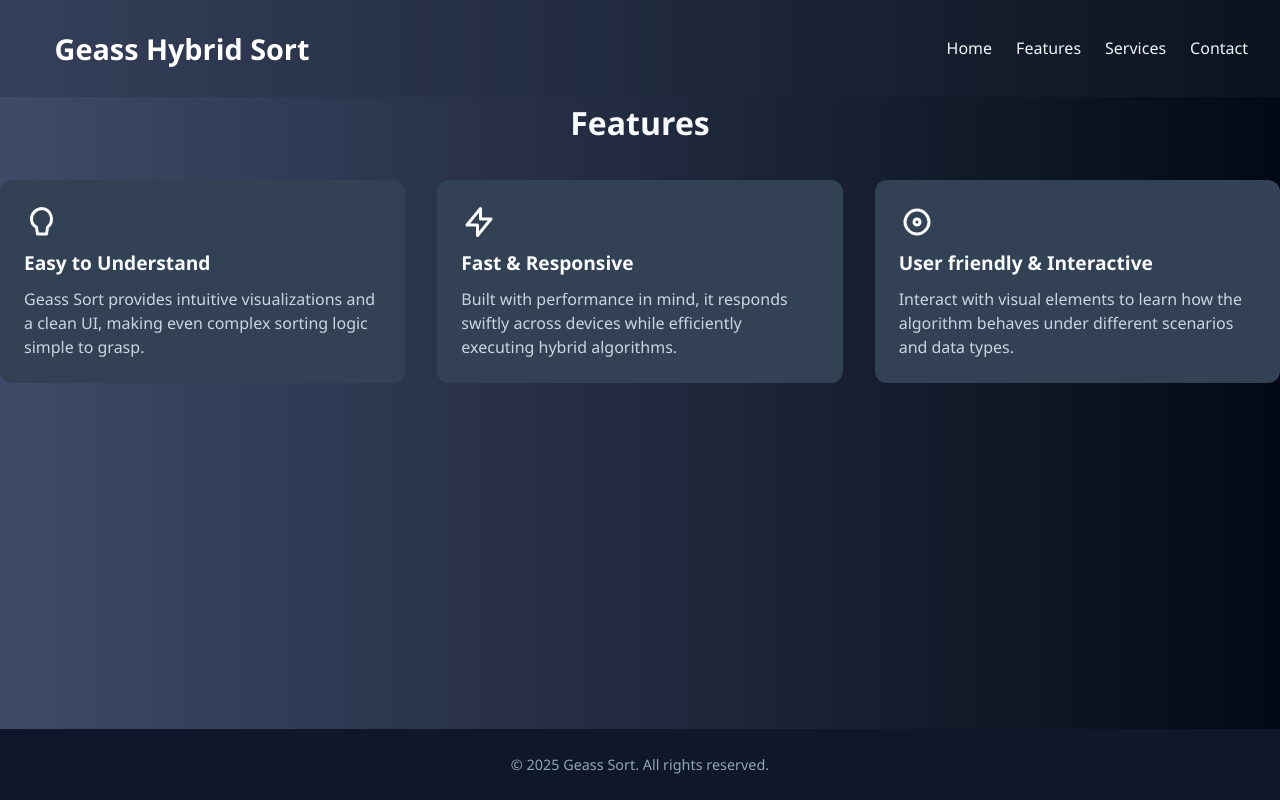
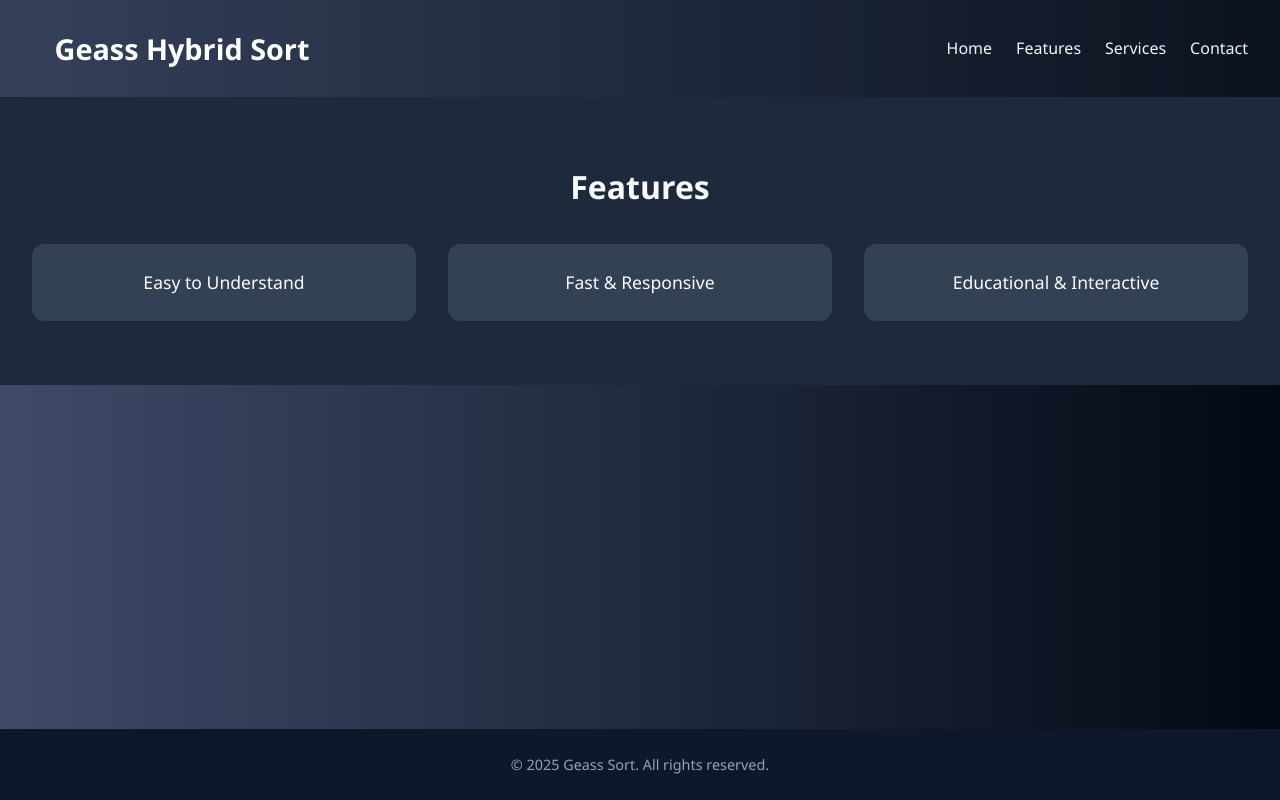
Before and after one commit to codeXmike/Hybrid-sorter, a plain HTML site: page frontend/pages/features.html in a window 1280 px wide. Drawn offline with Linux system fonts and the light colour scheme.

```diff
--- a/frontend/css/styles.css
+++ b/frontend/css/styles.css
@@ -85,6 +85,10 @@
 }
 
 .body {
+  display: flex;
+  flex-direction: column;
+  justify-content: center;
+  align-items: center;
   padding: 4rem 2rem 2rem;
 }
 
@@ -115,7 +119,6 @@
   background-color: #0ea5e9;
 }
 
-* ===== Features Section ===== */
 .features {
   background-color: #1e293b;
   padding: 4rem 2rem;
@@ -133,29 +136,13 @@
   gap: 2rem;
 }
 
-.feature-block {
+.feature-item {
   background-color: #334155;
   padding: 1.5rem;
   border-radius: 0.75rem;
-  text-align: left;
-  transition: transform 0.3s ease;
+  font-size: 1.1rem;
 }
 
-.feature-block:hover {
-  transform: translateY(-5px);
-}
-
-.feature-item {
-  font-size: 1.2rem;
-  font-weight: 600;
-  margin-bottom: 0.5rem;
-}
-
-.feature-desc {
-  font-size: 1rem;
-  color: #cbd5e1;
-  line-height: 1.5;
-}
 .footer {
   text-align: center;
   padding: 1.5rem;
--- a/frontend/js/script.js
+++ b/frontend/js/script.js
@@ -3,6 +3,7 @@
     const hamburger = document.getElementById('hamburger');
     const content = document.querySelector('.content');
     const servicesItem = document.querySelector('.services');
+    const servicesItemRt = servicesItem.getBoundingClientRect();
     const sList = document.querySelector('.sList');
 
     // Toggle main mobile menu
@@ -77,8 +78,8 @@
         // Desktop behavior
         servicesItem.style.cursor = '';
         sList.style.position = 'absolute';
-        sList.style.left = '0';
-        sList.style.top = '100%';
+        sList.style.left = `${servicesItemRt.left + window.scrollX-40}px`;
+        sList.style.top = servicesItemRt.top + window.screenY;
         sList.style.minWidth = '150px';
         sList.style.display = '';
       }
--- a/frontend/pages/features.html
+++ b/frontend/pages/features.html
@@ -15,7 +15,7 @@
         </div>
         <ul class="content">
           <li><a class="citems" href="../index.html">Home</a></li>
-          <li><a class="citems" href="pages/features.html">Features</a></li>
+          <li><a class="citems" href="features.html">Features</a></li>
           <li class="chover">
             <a class="services">Services</a>
             <ul class="sList">
@@ -29,49 +29,9 @@
     <section class="features" id="features">
       <h2>Features</h2>
       <div class="feature">
-        <!-- Feature 1 -->
-        <div class="feature-block">
-          <div class="feature-icon">
-            <svg xmlns="http://www.w3.org/2000/svg" fill="none" viewBox="0 0 24 24" stroke="currentColor" width="36" height="36">
-              <path stroke-linecap="round" stroke-linejoin="round" stroke-width="2"
-                d="M12 3a7 7 0 00-7 7c0 2.386 1.346 4.393 3.292 5.406L9 20h6l.708-4.594A7.001 7.001 0 0012 3z" />
-            </svg>
-          </div>
-          <div class="feature-item">Easy to Understand</div>
-          <p class="feature-desc">
-            Geass Sort provides intuitive visualizations and a clean UI, making even complex sorting logic simple to grasp.
-          </p>
-        </div>
-
-        <!-- Feature 2 -->
-        <div class="feature-block">
-          <div class="feature-icon">
-            <svg xmlns="http://www.w3.org/2000/svg" fill="none" viewBox="0 0 24 24" stroke="currentColor" width="36" height="36">
-              <path stroke-linecap="round" stroke-linejoin="round" stroke-width="2"
-                d="M13 10V3L4 14h7v7l9-11h-7z" />
-            </svg>
-          </div>
-          <div class="feature-item">Fast & Responsive</div>
-          <p class="feature-desc">
-            Built with performance in mind, it responds swiftly across devices while efficiently executing hybrid algorithms.
-          </p>
-        </div>
-
-        <!-- Feature 3 -->
-        <div class="feature-block">
-          <div class="feature-icon">
-            <svg xmlns="http://www.w3.org/2000/svg" fill="none" viewBox="0 0 24 24" stroke="currentColor" width="36" height="36">
-              <path stroke-linecap="round" stroke-linejoin="round" stroke-width="2"
-                d="M12 20c4.418 0 8-4 8-8s-3.582-8-8-8-8 4-8 8 3.582 8 8 8z" />
-              <path stroke-linecap="round" stroke-linejoin="round" stroke-width="2"
-                d="M12 14a2 2 0 100-4 2 2 0 000 4z" />
-            </svg>
-          </div>
-          <div class="feature-item">User friendly & Interactive</div>
-          <p class="feature-desc">
-            Interact with visual elements to learn how the algorithm behaves under different scenarios and data types.
-          </p>
-        </div>
+        <div class="feature-item">Easy to Understand</div>
+        <div class="feature-item">Fast & Responsive</div>
+        <div class="feature-item">Educational & Interactive</div>
       </div>
     </section>
   </div>
```
